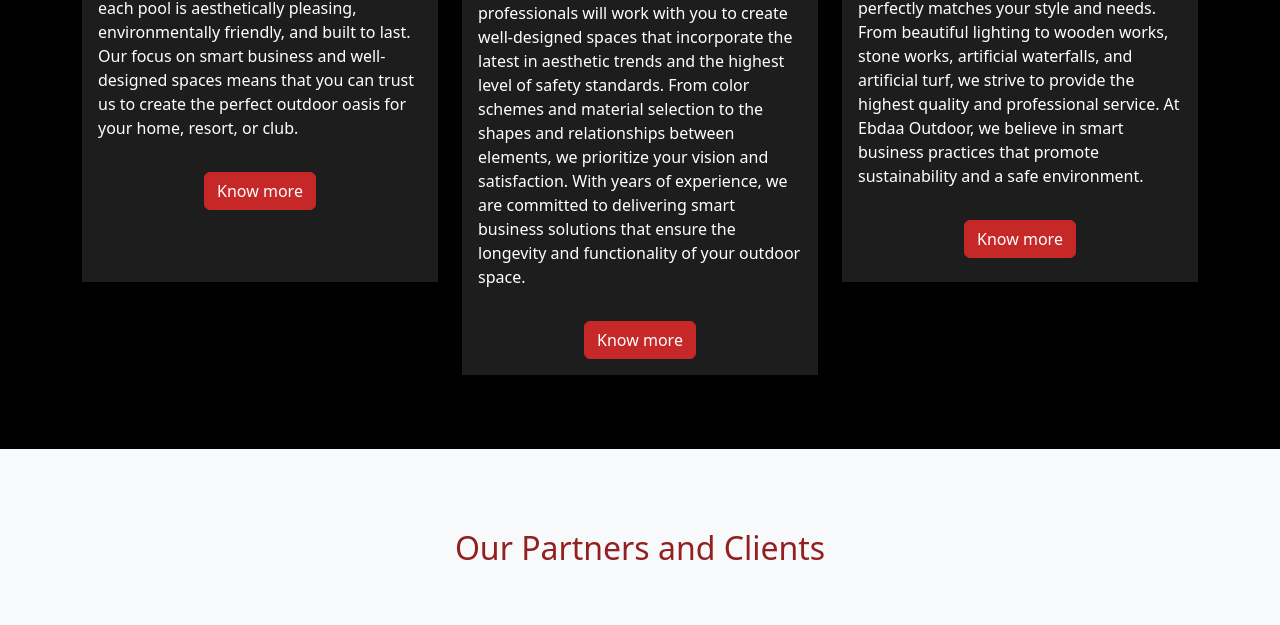
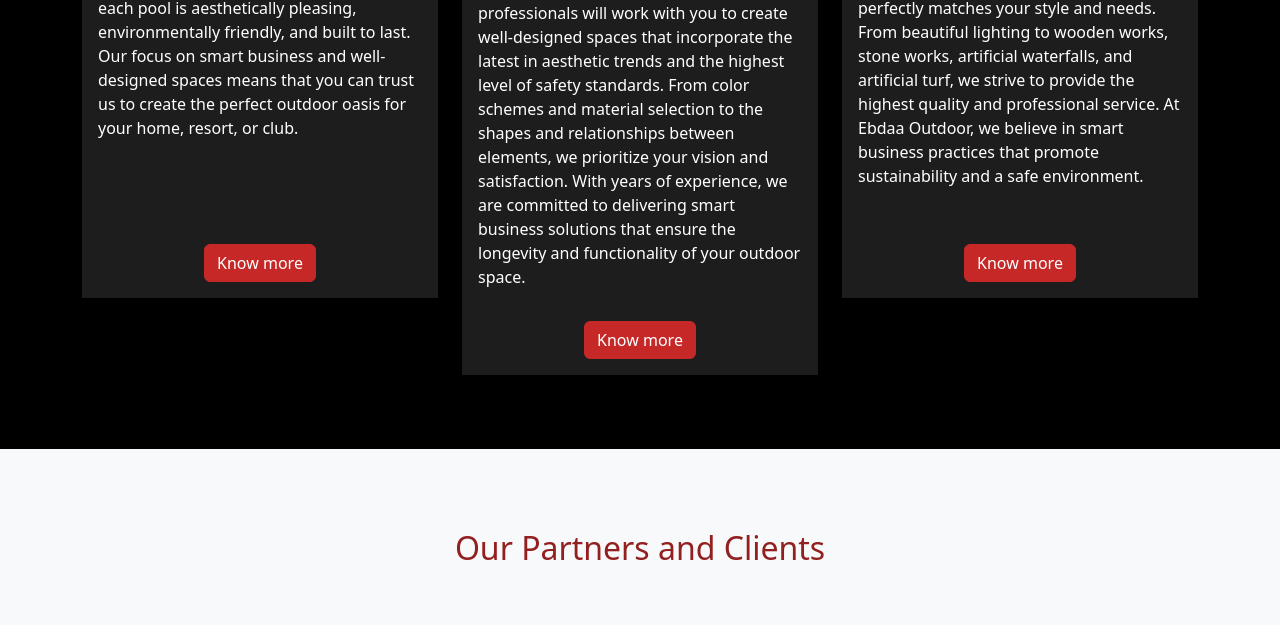
Before and after one commit to AhmedSaidGP7/Ebdaaoutdoor, a plain HTML site: page index.html in a window 1280 px wide. Shown: the part 1894-2519 px from the top of the page. Drawn offline with nearby package versions, Linux system fonts and the light colour scheme.

Commit message:
adjusting the servcies section

```diff
--- a/assets/css/main.css
+++ b/assets/css/main.css
@@ -350,3 +350,13 @@
   height:450px !important;
   background-image: url('../../assets/images/pool.jpg') !important;
 }
+
+.landsacepe-btn
+{
+  margin-top: 24px;
+}
+
+.swimmingpool-btn
+{
+  margin-top: 72px;
+}
--- a/index.html
+++ b/index.html
@@ -107,7 +107,7 @@
                     Experience the luxury and safety of our stunning swimming pools designed by our team of professionals. We prioritize your satisfaction and comfort, ensuring that each pool is aesthetically pleasing, environmentally friendly, and built to last. Our focus on smart business and well-designed spaces means that you can trust us to create the perfect outdoor oasis for your home, resort, or club.
                   </p>
                   <div class="col-md-12 text-center  ">
-                    <button class="btn btn-primary ">Know more</button>
+                    <button class="btn btn-primary swimmingpool-btn">Know more</button>
                   </div>
                 </div>
               </div>
@@ -133,7 +133,7 @@
                   <p class="card-text">
                     Transform your outdoor space with our breathtaking landscape designs. Our team of experts will work with you to create a visually stunning and functional space that perfectly matches your style and needs. From beautiful lighting to wooden works, stone works, artificial waterfalls, and artificial turf, we strive to provide the highest quality and professional service. At Ebdaa Outdoor, we believe in smart business practices that promote sustainability and a safe environment.                  </p>
                   <div class="col-md-12 text-center">
-                    <button class="btn btn-primary">Know more</button>
+                    <button class="btn btn-primary landsacepe-btn">Know more</button>
                   </div>
                 </div>
               </div>
```
